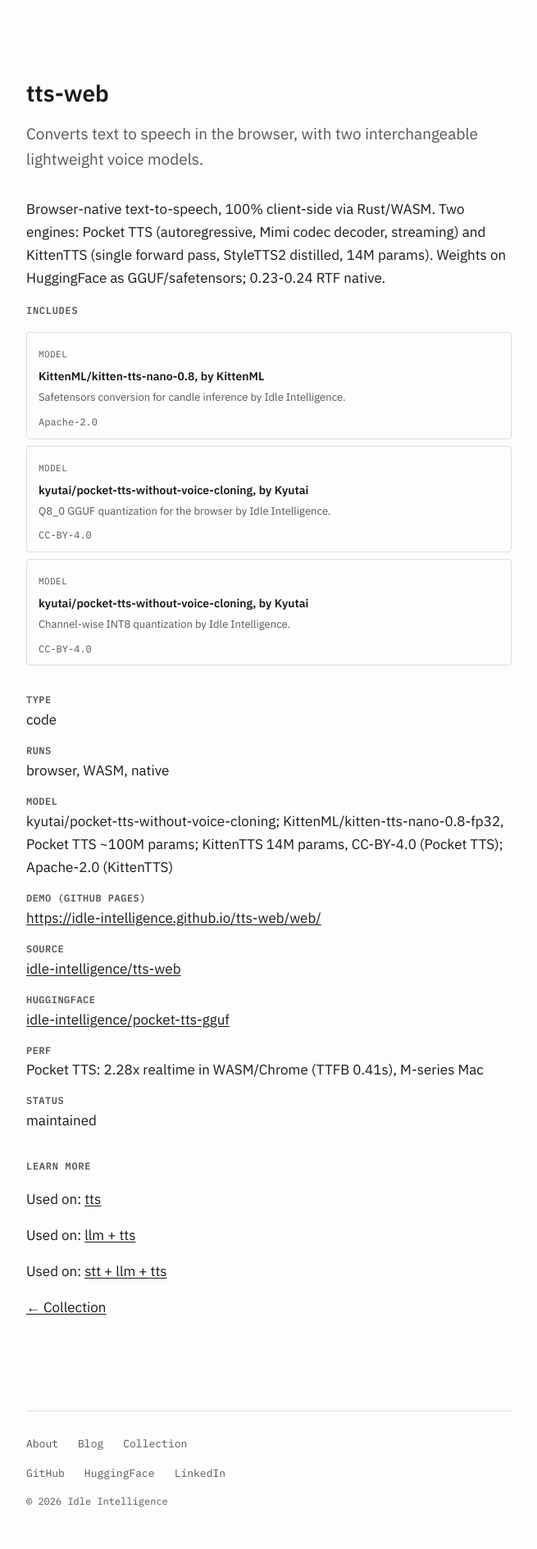
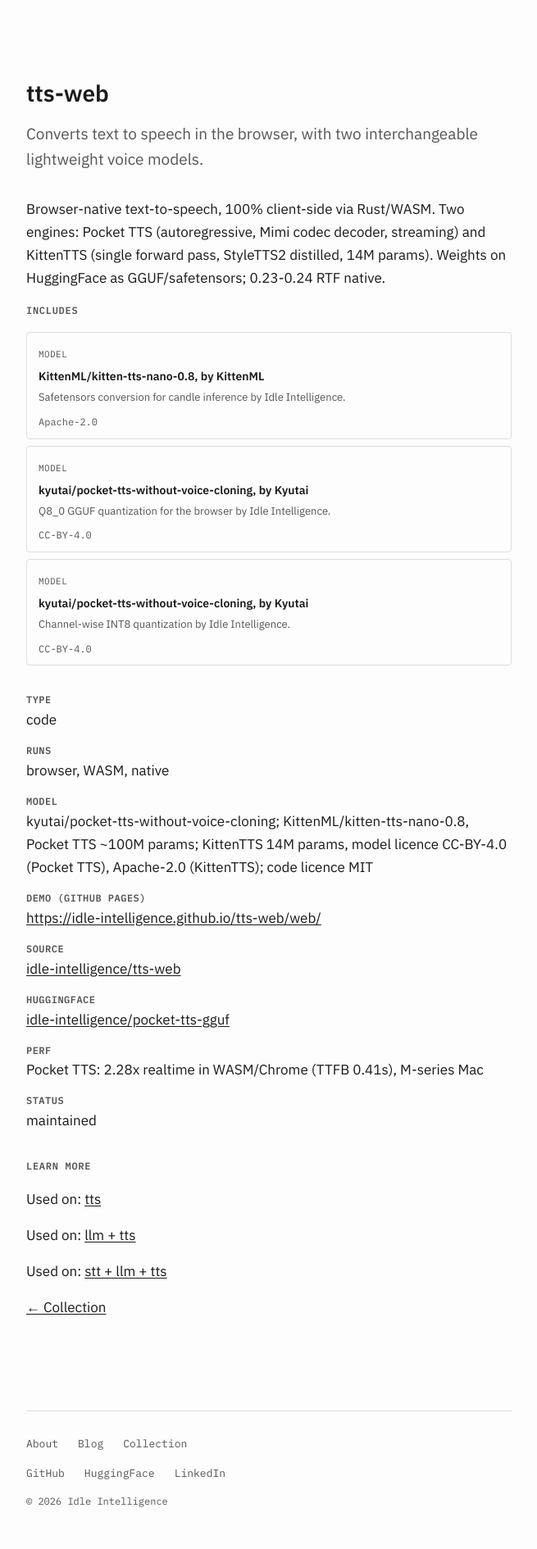
Before and after one commit to idle-intelligence/site, a Jekyll site: the page built from _collection/tts-web.md, in a window 1280 px wide. Shown: the whole page at 82% size, without its empty margins (312-967 px from the left). Built offline with Jekyll 4.4.1, drawn with Linux system fonts in a browser that asks for light colours.

Commit message:
label model licence vs code licence separately where they differ; fix Kitten base checkpoint name

```diff
--- a/_collection/tts-web.md
+++ b/_collection/tts-web.md
@@ -7,7 +7,7 @@ repo: idle-intelligence/tts-web
 hf: idle-intelligence/pocket-tts-gguf
 demo: ""
 demo_pages: "https://idle-intelligence.github.io/tts-web/web/"
-original_model: kyutai/pocket-tts-without-voice-cloning; KittenML/kitten-tts-nano-0.8-fp32
+original_model: kyutai/pocket-tts-without-voice-cloning; KittenML/kitten-tts-nano-0.8
 dataset: ""
 used_on:
   - title: tts
@@ -20,7 +20,7 @@ perf_highlight: "Pocket TTS: 2.28x realtime in WASM/Chrome (TTFB 0.41s), M-serie
 what_is: Converts text to speech in the browser, with two interchangeable lightweight voice models.
 runs: browser, WASM, native
 model_size: Pocket TTS ~100M params; KittenTTS 14M params
-license: CC-BY-4.0 (Pocket TTS); Apache-2.0 (KittenTTS)
+license: "model licence CC-BY-4.0 (Pocket TTS), Apache-2.0 (KittenTTS); code licence MIT"
 status: maintained
 blurb: >-
   Browser-native text-to-speech, 100% client-side via Rust/WASM. Two engines:
```
Also changed, not shown: _collection/llm-life.md (+1 -1 lines), _collection/llm-web.md (+1 -1 lines), _collection/sts-web.md (+1 -1 lines), _collection/stt-web.md (+1 -1 lines), _collection/t0-web.md (+1 -1 lines).
